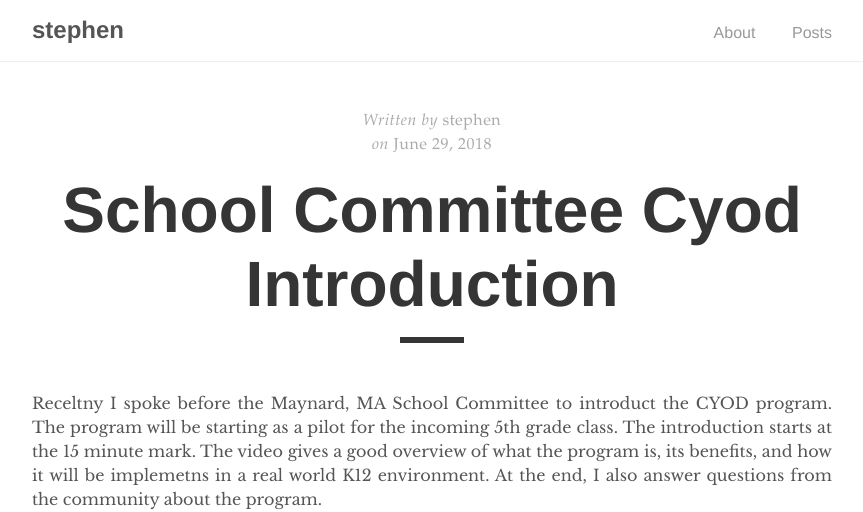
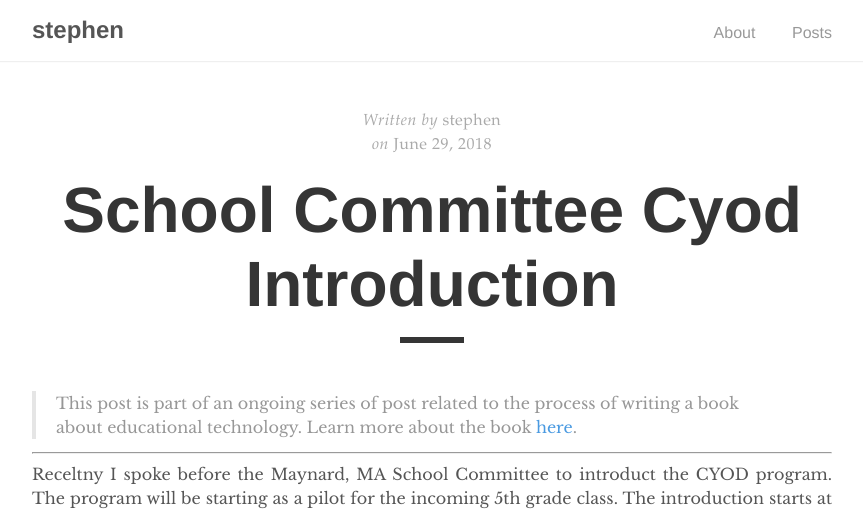
Before and after one commit to swoicik/swoicik.github.io, a Jekyll site: the page built from _posts/2018-06-29-school-committee-cyod-introduction.md, in a window 1280 px wide. Shown: the top 512 px of the page, without its empty margins (208-1071 px from the left). Built offline with Jekyll 4.4.1, drawn with Linux system fonts in a browser that asks for light colours.

Commit message:
Syncing _posts/2018-06-29-school-committee-cyod-introduction.md from WordPress at https://swoicik.com (stephen) - wpghs

```diff
--- a/_posts/2018-06-29-school-committee-cyod-introduction.md
+++ b/_posts/2018-06-29-school-committee-cyod-introduction.md
@@ -9,8 +9,14 @@
 published: true
 post_date: 2018-06-29 00:13:06
 ---
+<blockquote>This post is part of an ongoing series of post related to the process of writing a book about educational technology. Learn more about the book <a href="https://swoicik.com/cyod/">here</a>.
+
+</blockquote>
+
+<hr>
+
 Receltny I spoke before the Maynard, MA School Committee to introduct the CYOD program. The program will be starting as a pilot for the incoming 5th grade class. The introduction starts at the 15 minute mark. The video gives a good overview of what the program is, its benefits, and how it will be implemetns in a real world K12 environment. At the end, I also answer questions from the community about the program.
 
-<iframe src="https://www.youtube-nocookie.com/embed/NV_tH1F9YaE?start=920" width="700" height="400" frameborder="0" allowfullscreen="allowfullscreen"></iframe>
+<iframe src="https://www.youtube-nocookie.com/embed/NV_tH1F9YaE?start=920" width="700" height="400" frameborder="0" allowfullscreen></iframe>
 
 If you'd like to discuss anything about this video, please message me on <a href="https://twitter.com/swoicik" target="_blank" rel="noopener">twitter</a>. To find out more about the CYOD Program, please <a href="/cyod">click here</a>.
```
